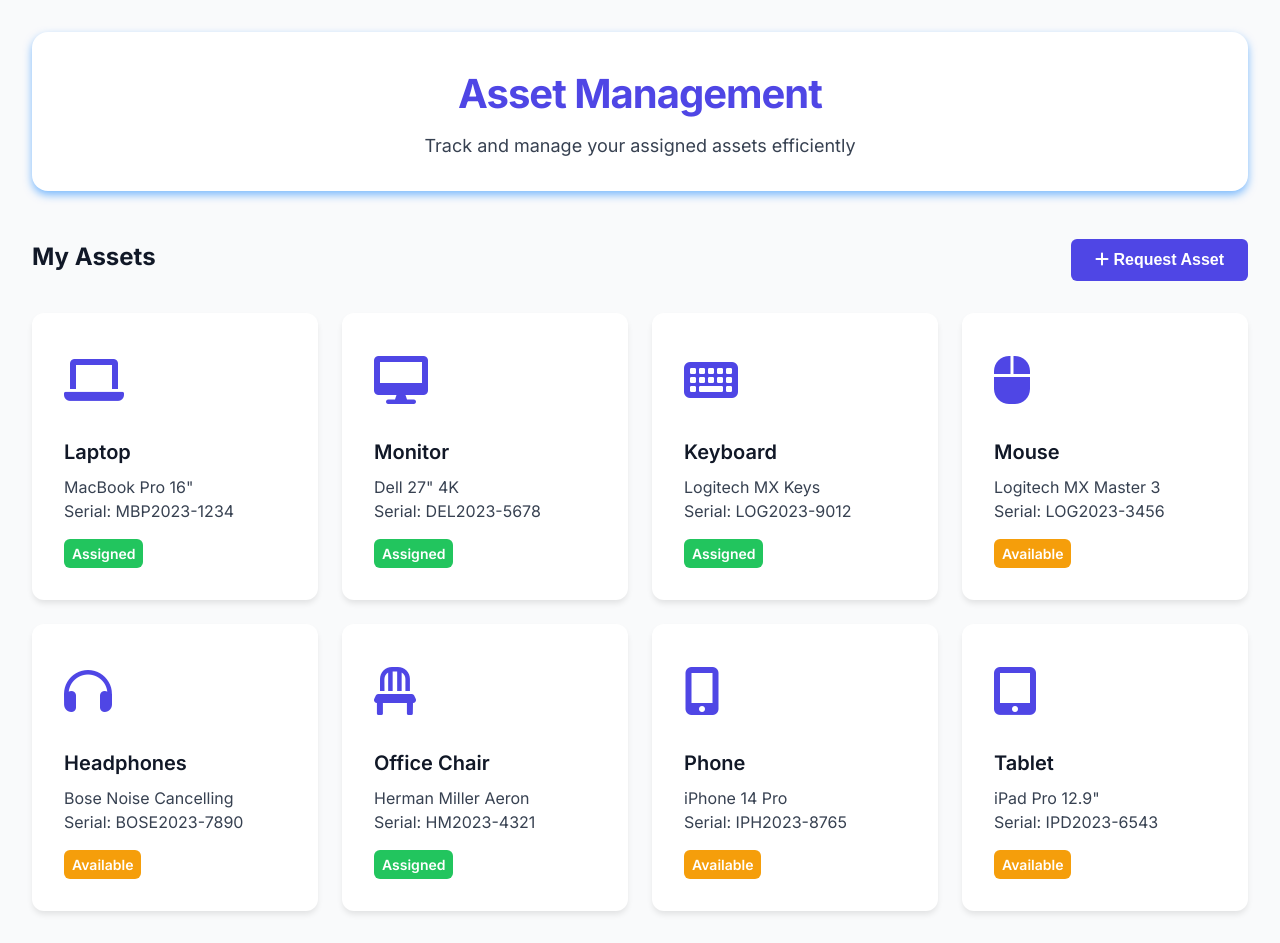
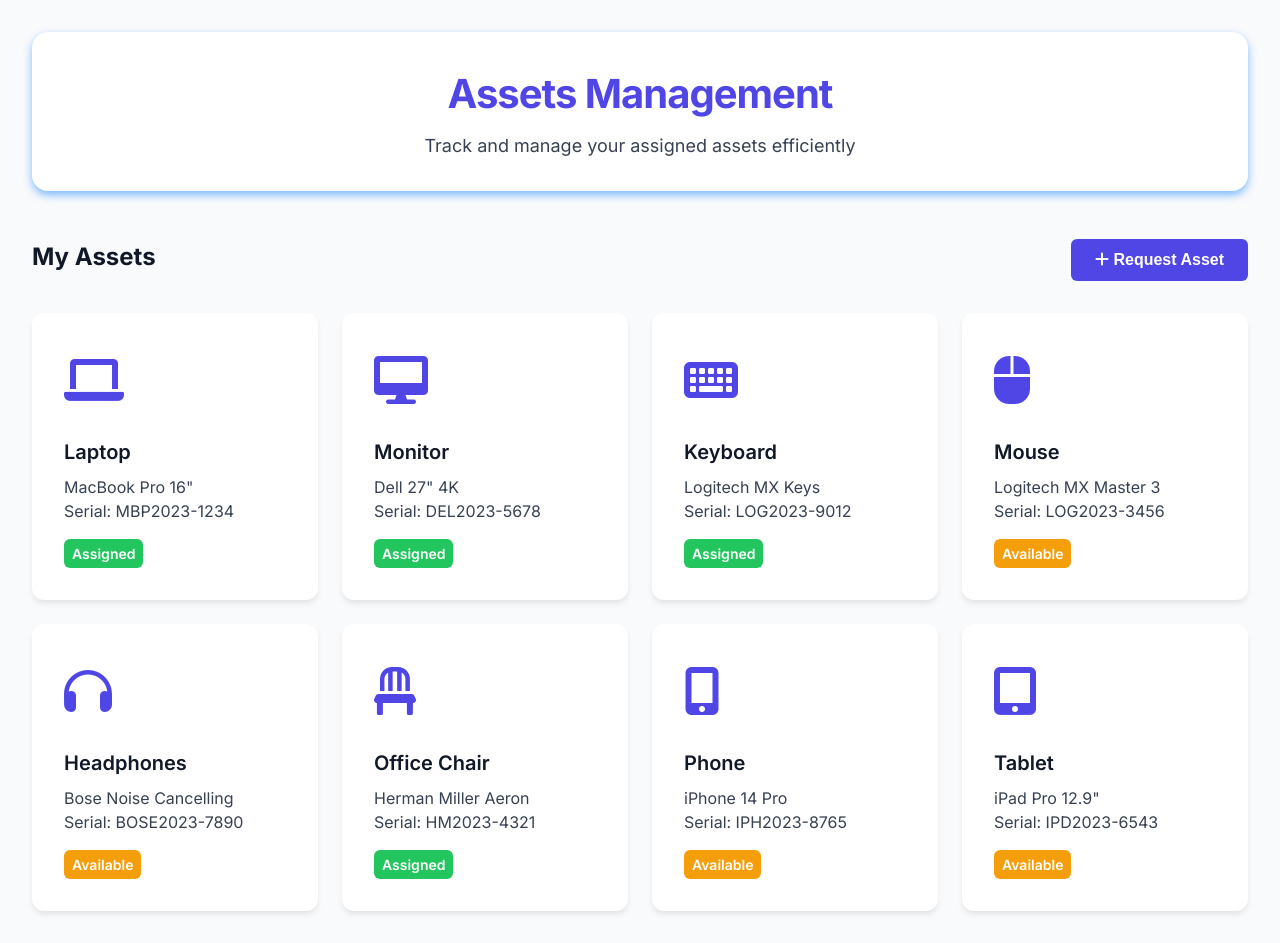
Before and after one commit to Manjunath063/asset-management-one, a plain HTML site: page index.html in a window 1280 px wide. Drawn offline with Linux system fonts and the light colour scheme.

Commit message:
Update index.html

```diff
--- a/index.html
+++ b/index.html
@@ -222,7 +222,7 @@
     <div class="container">
         <section class="assets-section">
             <header class="header">
-                <h1 class="logo">Asset Management</h1>
+                <h1 class="logo">Assets Management</h1>
                 <p class="tagline">Track and manage your assigned assets efficiently</p>
             </header>
             <div class="action-bar">
```
